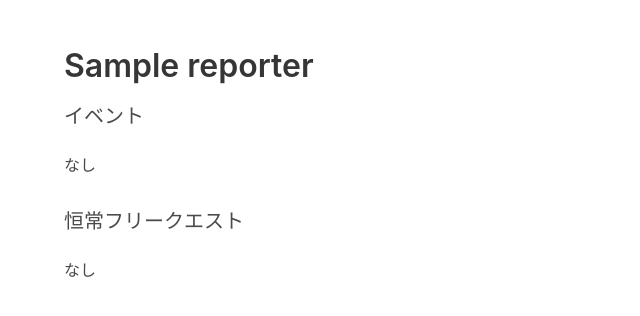
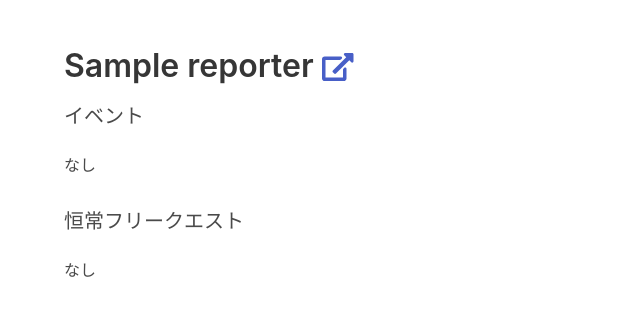
Before and after one commit to fgosc/fgo_harvest, a Python web app: template harvest/chalicelib/templates/report_byuser.jinja2 in a window 1280 px wide. Shown: the top 316 px of the page, without its empty margins (0-640 px from the left). Run offline with Jinja, Linux system fonts and the light colour scheme; the template is opened without the code that fills it: most values are stand-ins (such as "Sample title", 1, 10 or a date in 2020); some libraries are stand-ins or nearby versions.

Commit message:
Twitter アカウントへの external link を設置。

```diff
--- a/harvest/chalicelib/templates/report_byuser.jinja2
+++ b/harvest/chalicelib/templates/report_byuser.jinja2
@@ -37,6 +37,7 @@
 
 <h1 class="title" style="margin-bottom: 2.5rem">
   {{ reporter }}
+  <a href="https://twitter.com/{{ reporter }}" target="_blank"><small><i class="fas fa-external-link-alt"></i></small></a>
 </h1>
 
 <p class="subtitle">イベント</p>
```
